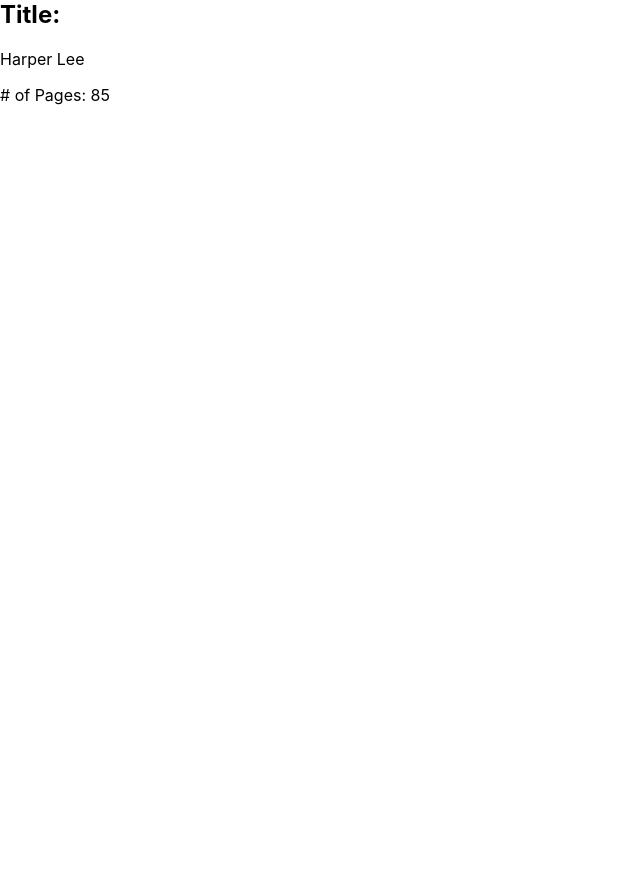
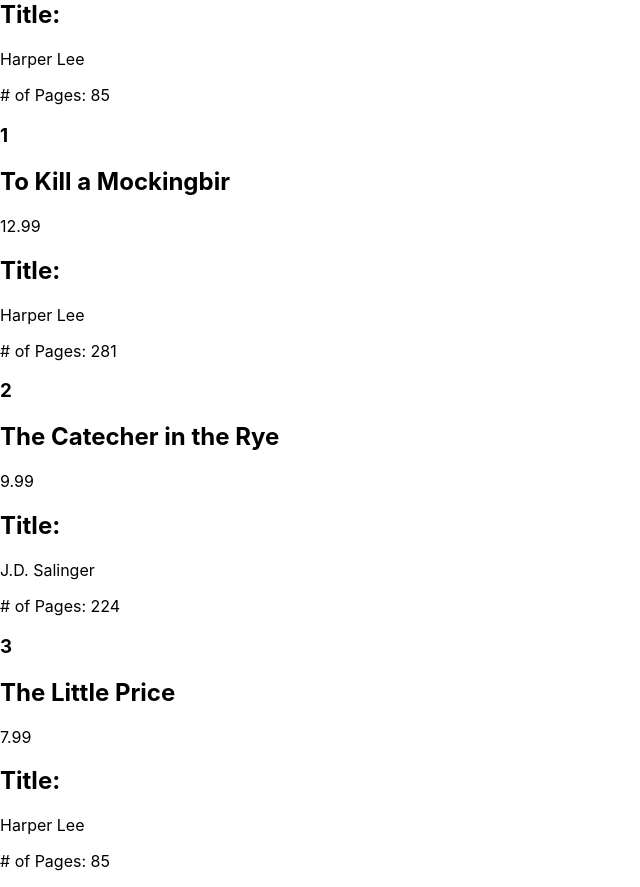
Before and after one commit to esteres/design-patterns, a React (Create React App) app: page / in a window 1280 px wide. Shown: the part 1560-2447 px from the top of the page, without its empty margins (0-640 px from the left). Before the commit the page ends 1681 px from the top, so only its background shows below. Built offline with nearby package versions, Linux system fonts and the light colour scheme.

Commit message:
[desing-patterns][layout_components] Numbered list(books)(Large)

```diff
--- a/src/App.js
+++ b/src/App.js
@@ -2,9 +2,10 @@
 import { SplitScreen } from './components/split-screen';
 import { SmallAuthorListItem } from './components/lists/authors/SmallListItems';
 import { LargeAuthorListItem } from './components/lists/authors/LargeListItems';
-import RegularList from './components/lists/RegularList';
 import { SmallBookListItem } from './components/lists/books/SmallListItems';
 import { LargeBookListItem } from './components/lists/books/LargeListItems';
+import RegularList from './components/lists/RegularList';
+import NumberedList from './components/lists/Numbered';
 import { authors } from './data/lists/authors';
 import { books } from './data/lists/books';
 
@@ -47,6 +48,11 @@
         sourceName={'book'}
         ItemComponent={LargeBookListItem}
       />
+      <NumberedList
+        items={books}
+        sourceName={'book'}
+        ItemComponent={LargeBookListItem}
+      />
     </>
   );
 }
--- /dev/null
+++ b/src/components/lists/Numbered.jsx
@@ -0,0 +1,14 @@
+const NumberedList = ({ items, sourceName, ItemComponent }) => {
+    return (
+      <>
+        {items.map((item, i) => (
+          <>
+            <h3>{i + 1}</h3>
+            <ItemComponent key={i} {...{ [sourceName]: item}} />
+          </>
+        ))}
+      </>
+    );
+};
+
+export default NumberedList;
--- a/src/components/lists/RegularList.jsx
+++ b/src/components/lists/RegularList.jsx
@@ -1,11 +1,9 @@
 const RegularList = ({ items, sourceName, ItemComponent }) => {
     return (
       <>
-        {items.map((item, i) => {
-            console.log(item)
-            return <ItemComponent key={i} {...{ [sourceName]: item}} />
-          }
-        )}
+        {items.map((item, i) => (
+          <ItemComponent key={i} {...{ [sourceName]: item}} />
+        ))}
       </>
     );
 };
```
